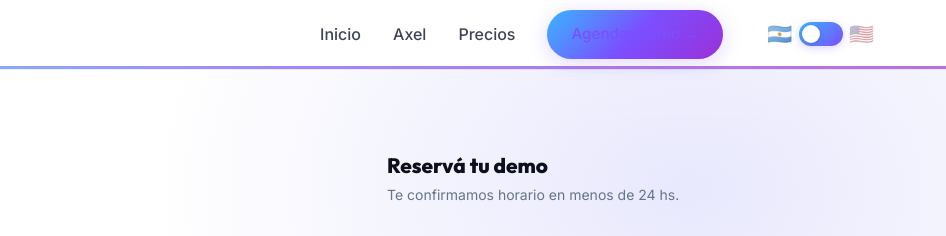
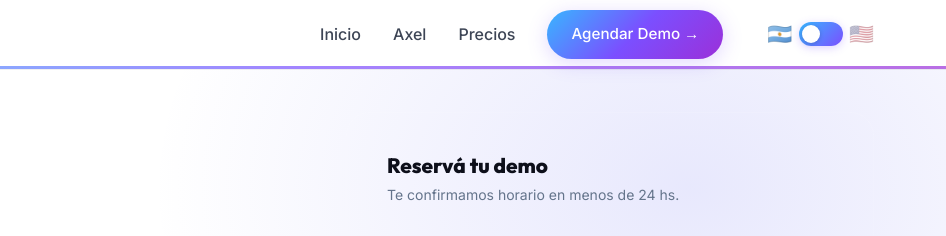
Before and after one commit to mhernayes-ateam/ateam_web, a plain HTML site: page demo.html in a window 1280 px wide. Shown: the top 236 px of the page, 334-1280 px from the left. Drawn offline with nearby package versions, Linux system fonts and the light colour scheme.

Commit message:
fix: keep white text on btn-primary when nav-active is also applied (CSS specificity)

```diff
--- a/assets/css/style.css
+++ b/assets/css/style.css
@@ -132,6 +132,8 @@ a { color: var(--text-main); text-decoration: none; transition: all 0.3s ease; }
 .nav-links a:not(.btn) { color: #3D4555; font-weight: 500; }
 .nav-links a:not(.btn):hover { color: var(--primary); }
 .nav-active { color: var(--primary) !important; }
+/* Keep white text on gradient buttons even when they're also marked nav-active */
+.btn-primary.nav-active { color: white !important; }
 
 /* ── Language Toggle Switch ──────────────────────────────── */
 .lang-toggle-wrap {
```
